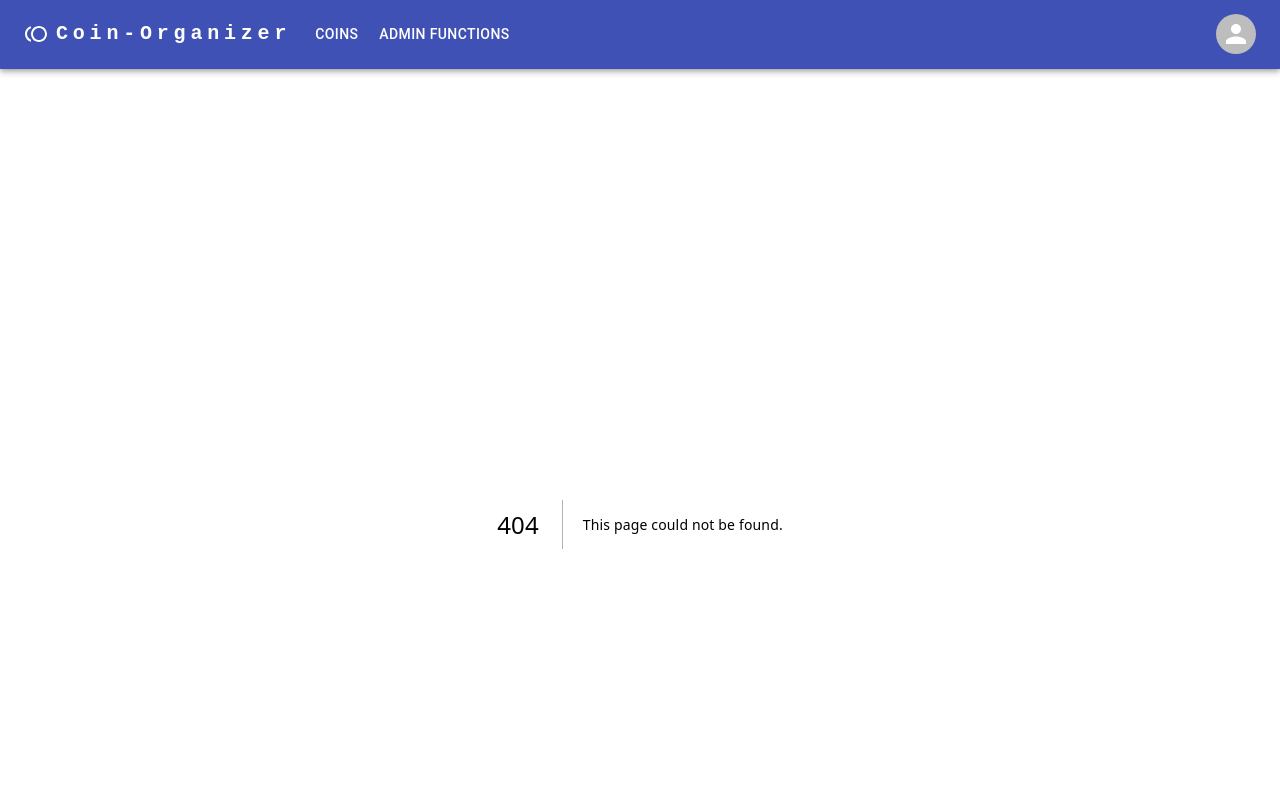
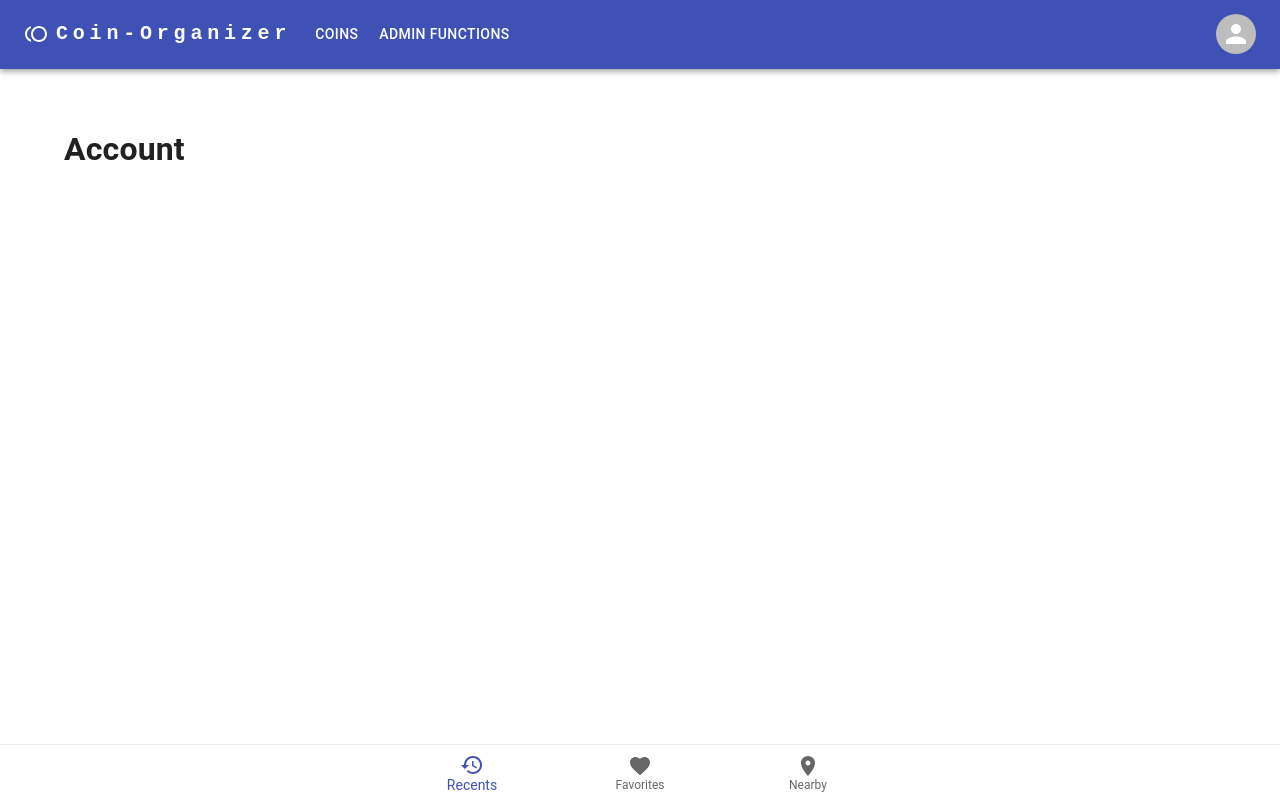
Before and after one commit to ericbrian/coinorganizer, a Next.js app: page /user/account in a window 1280 px wide. Before the commit this address had no page. Shown: the top 800 px of the page. Built offline with nearby package versions, Linux system fonts and the light colour scheme.

Commit message:
Add account page.

```diff
--- /dev/null
+++ b/app/user/account/page.tsx
@@ -0,0 +1,13 @@
+'use client';
+
+import { Box, Container } from '@mui/material';
+
+export default function Account() {
+  return (
+    <Container>
+      <Box>
+        <h1>Account</h1>
+      </Box>
+    </Container>
+  );
+}
```
